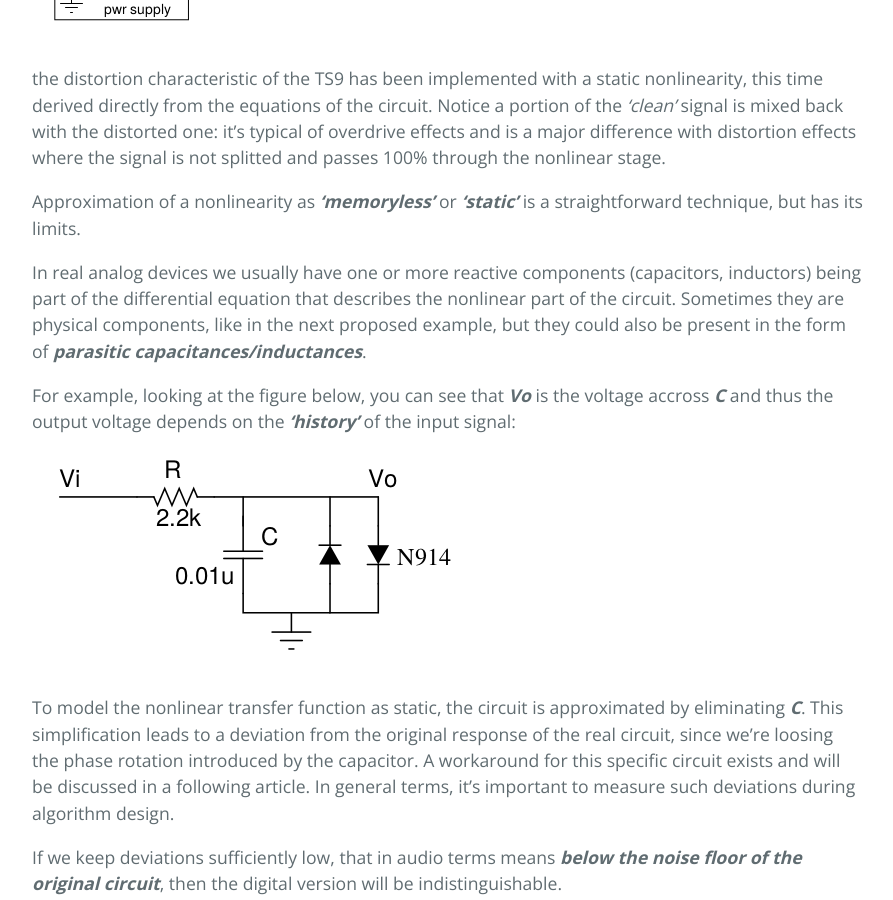
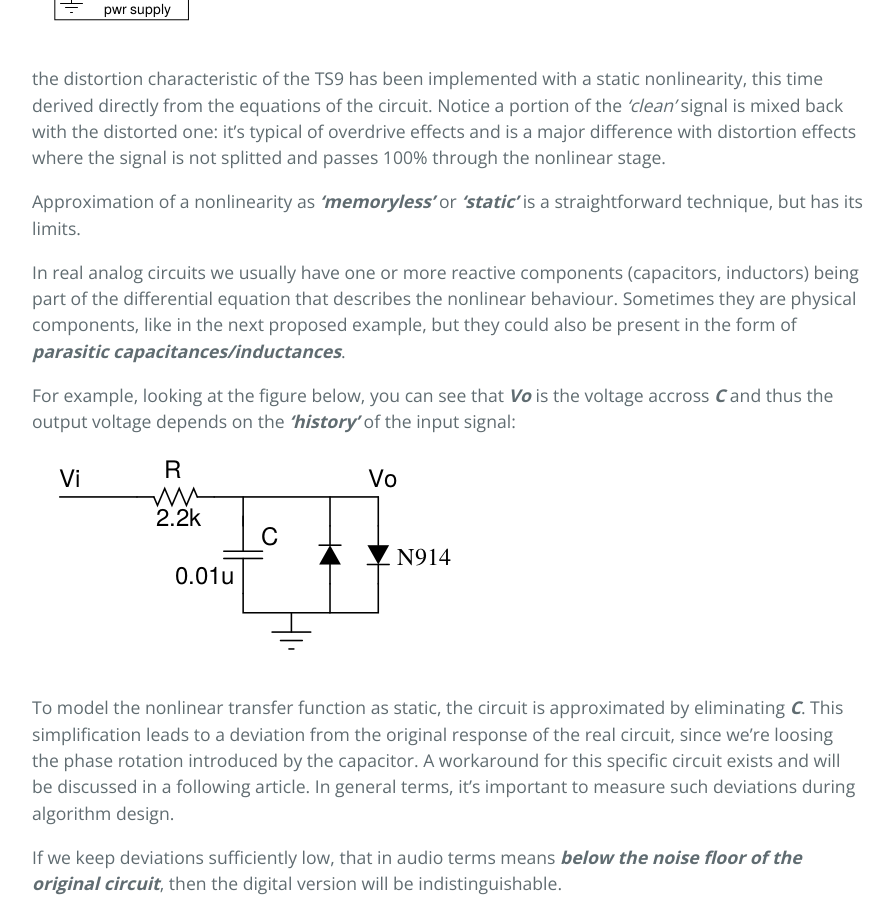
Before and after one commit to AidaDSP/AidaDSP.github.io, a Jekyll site: the page built from _posts/2020-04-13-analog-modeling-techniques-review.md, in a window 1280 px wide and 900 px high, scrolled down 2241 px. Shown: the whole window, without its empty margins (192-1085 px from the left). Built offline with Jekyll 4.4.1, drawn with Linux system fonts in a browser that asks for light colours.

Commit message:
Adjusted content

```diff
--- a/_posts/2020-04-13-analog-modeling-techniques-review.md
+++ b/_posts/2020-04-13-analog-modeling-techniques-review.md
@@ -62,8 +62,8 @@ signal is not splitted and passes 100% through the nonlinear stage.
 
 Approximation of a nonlinearity as _**'memoryless'**_ or _**'static'**_ is a straightforward technique, but has its limits.
 
-In real analog devices we usually have one or more reactive components (capacitors, inductors) being part
-of the differential equation that describes the nonlinear part of the circuit. Sometimes they are physical components, like
+In real analog circuits we usually have one or more reactive components (capacitors, inductors) being part
+of the differential equation that describes the nonlinear behaviour. Sometimes they are physical components, like
 in the next proposed example, but they could also be present in the form of _**parasitic capacitances/inductances**_.
 
 For example, looking at the figure below, you can see that _**Vo**_ is the voltage accross _**C**_ and thus the output
```
